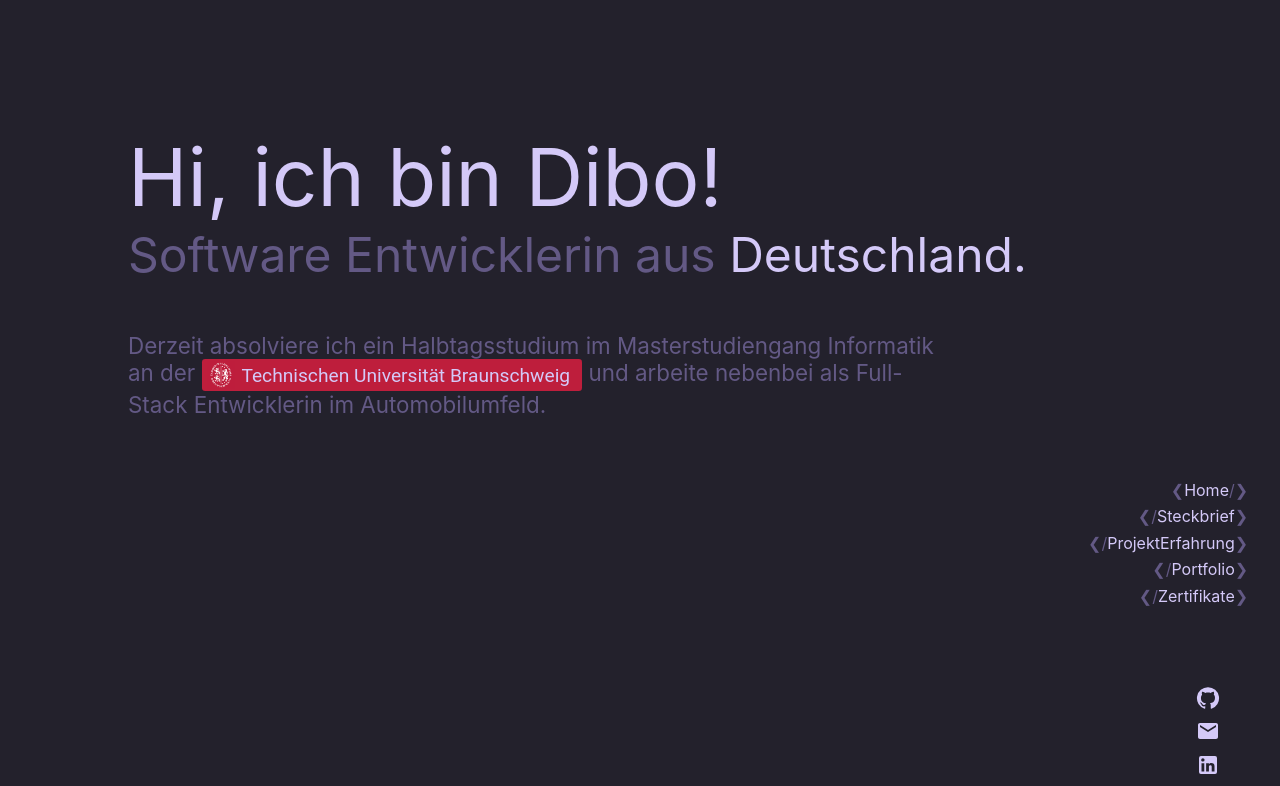
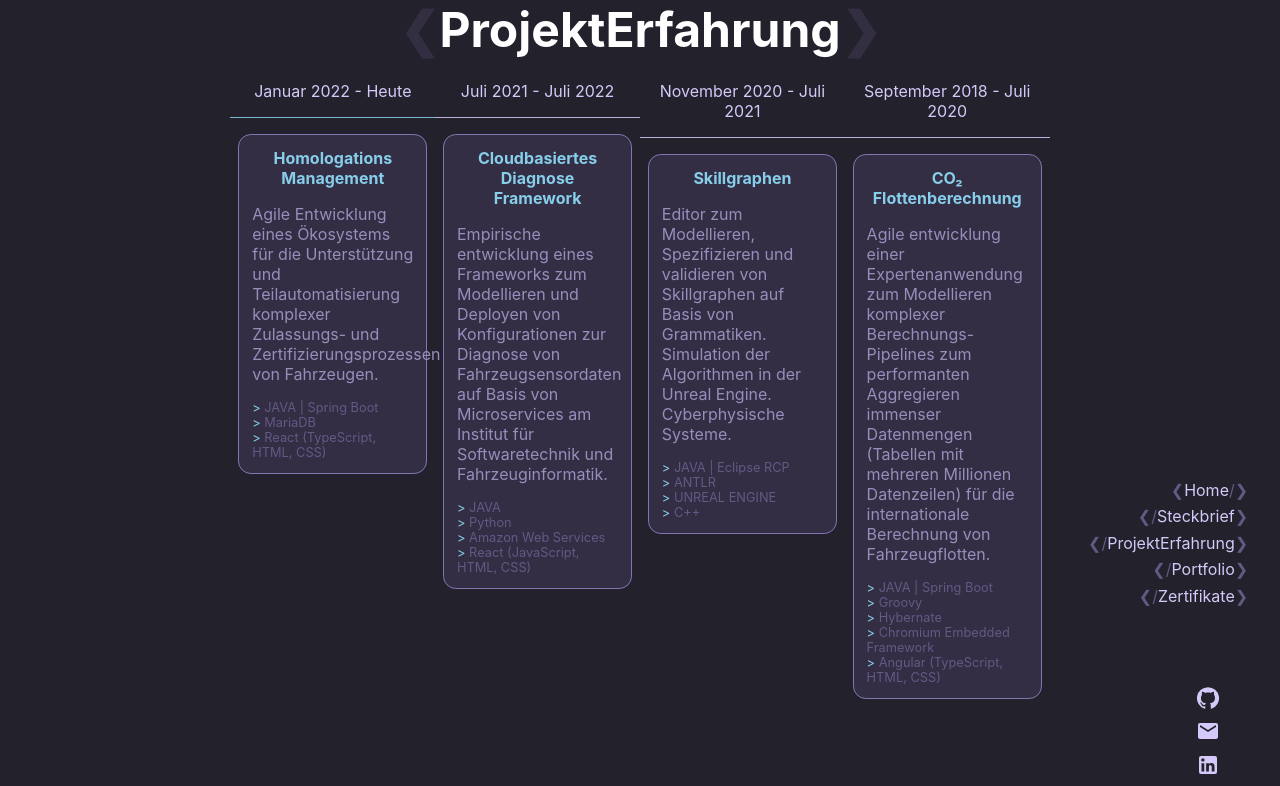
Before and after one commit to pumpkinchariot/pumpkinchariot.github.io, a React (Create React App) app: page / in a window 1280 px wide. Shown: the top 786 px of the page. Built offline with nearby package versions, Linux system fonts and the light colour scheme.

Commit message:
Test commit for deployment workflow

```diff
--- a/src/App.tsx
+++ b/src/App.tsx
@@ -40,9 +40,9 @@ function App() {
 
             {/*<LanguageChoiceComponent/>*/}
             <div className={"app-content flex-column"}>
-                <LandingComponent>
-                    <InfoComponent/>
-                </LandingComponent>
+                {/*<LandingComponent>*/}
+                {/*    <InfoComponent/>*/}
+                {/*</LandingComponent>*/}
                 {/*<InterestsComponent/>*/}
                 <ProjectExperienceComponent/>
                 <PortfolioComponent/>
```
